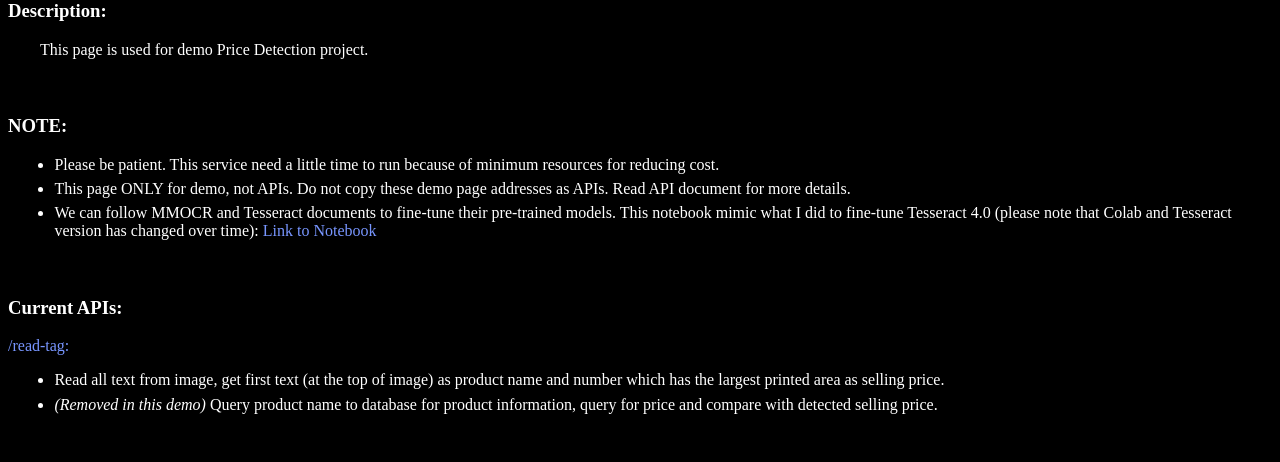
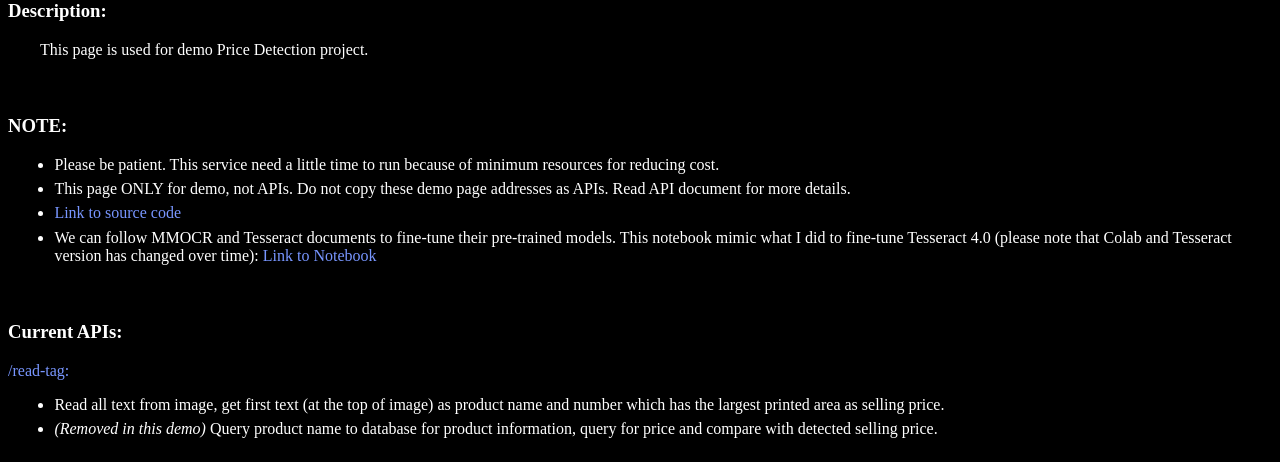
Before and after one commit to nguyennguyen0110/demo-price-detection, a Flask app: page / in a window 1280 px wide. Shown: the part 186-648 px from the top of the page. Run offline with Flask 2, Linux system fonts and the light colour scheme.

Commit message:
Add link to source code

```diff
--- a/templates/index.html
+++ b/templates/index.html
@@ -33,6 +33,11 @@
         <li>
             This page ONLY for demo, not APIs. Do not copy these demo page addresses as
             APIs. Read API document for more details.
+        </li>
+        <li>
+            <a href="https://github.com/nguyennguyen0110/demo-price-detection" target="_blank" rel="noopener noreferrer">
+                Link to source code
+            </a>
         </li>
         <li>
             We can follow MMOCR and Tesseract documents to fine-tune their pre-trained
```
